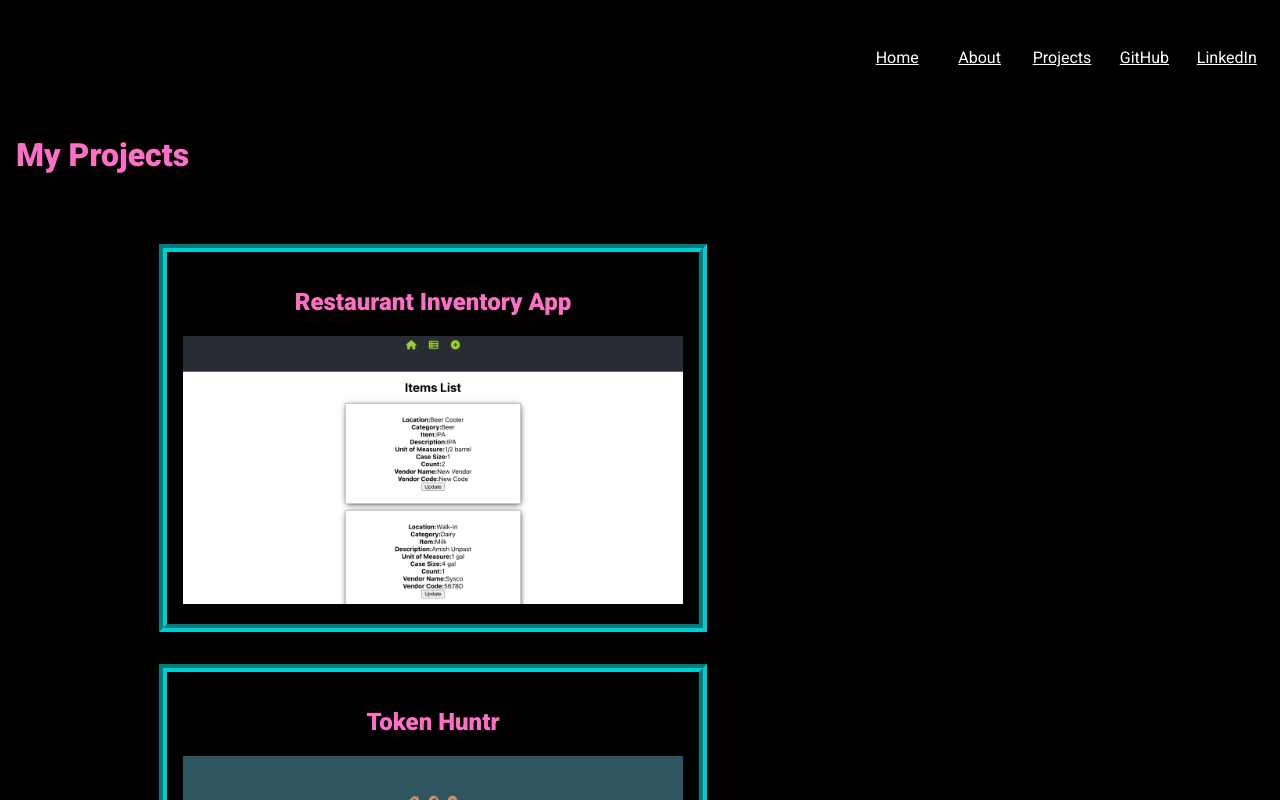
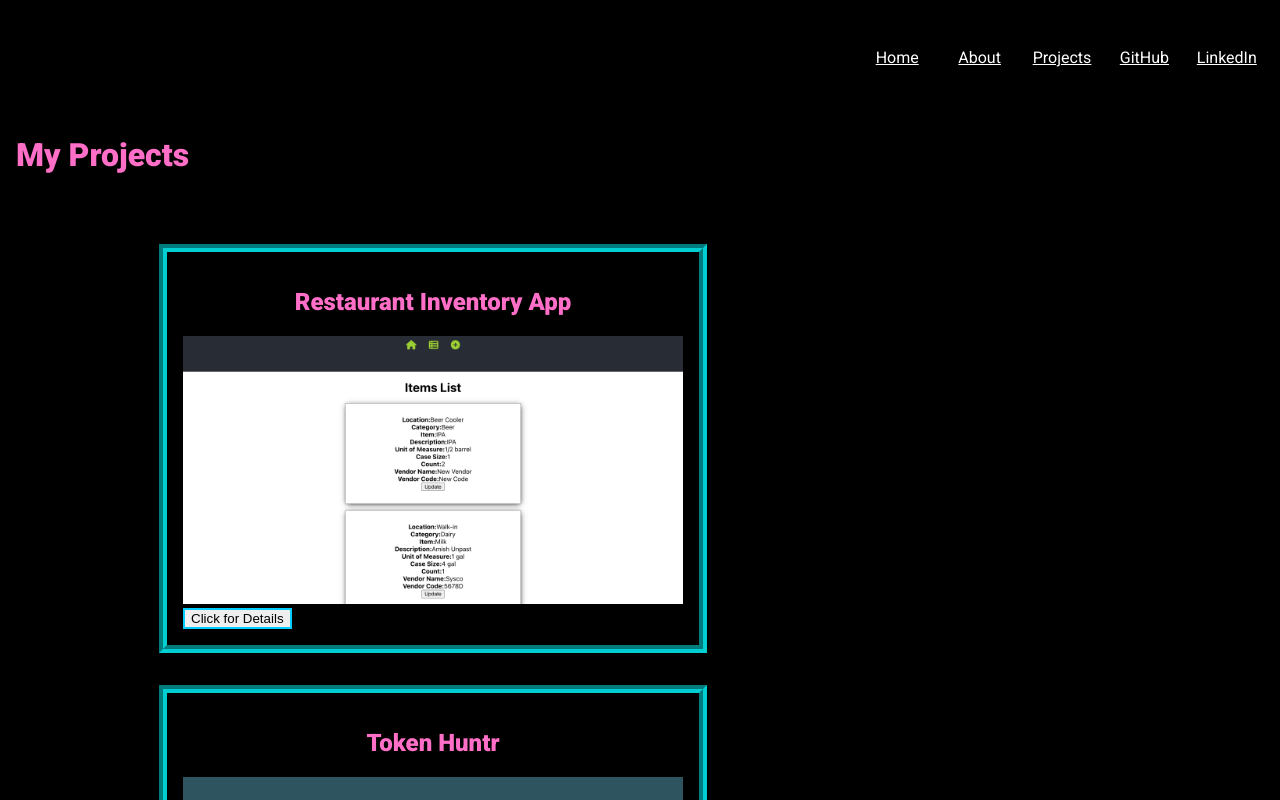
Before and after one commit to Job85/simplistic-portfolio, a Next.js app: page /projects in a window 1280 px wide. Shown: the top 800 px of the page. Built offline with nearby package versions, Linux system fonts and the light colour scheme.

Commit message:
imported Button component; moved onClick funtion inside; gave name prop 'Click for Details'

```diff
--- a/src/app/components/ProjectCards/ProjectCards.jsx
+++ b/src/app/components/ProjectCards/ProjectCards.jsx
@@ -3,6 +3,7 @@
 import React, { useState } from "react";
 import Image from "next/image";
 import styles from "./ProjectCards.module.css";
+import Button from "../Button/Button";
 
 const cards = [
     {
@@ -72,7 +73,6 @@ const ProjectCards = () => {
                     <h2>{card.title}</h2>
                     <div
                         className={styles.img_container}
-                        onClick={() => toggleExpansion(index)}
                     >
                         <Image
                             src={card.img}
@@ -87,7 +87,10 @@ const ProjectCards = () => {
                             }}
                         // sizes="(max-width: 600px) 100vw, (max-width: 1200px) 50vw, 25vw"
                         />
-
+                        <Button
+                            name="Click for Details"
+                            onClick={() => toggleExpansion(index)}
+                        />
                     </div>
                     {expandedStates[index] ? (
 
```
